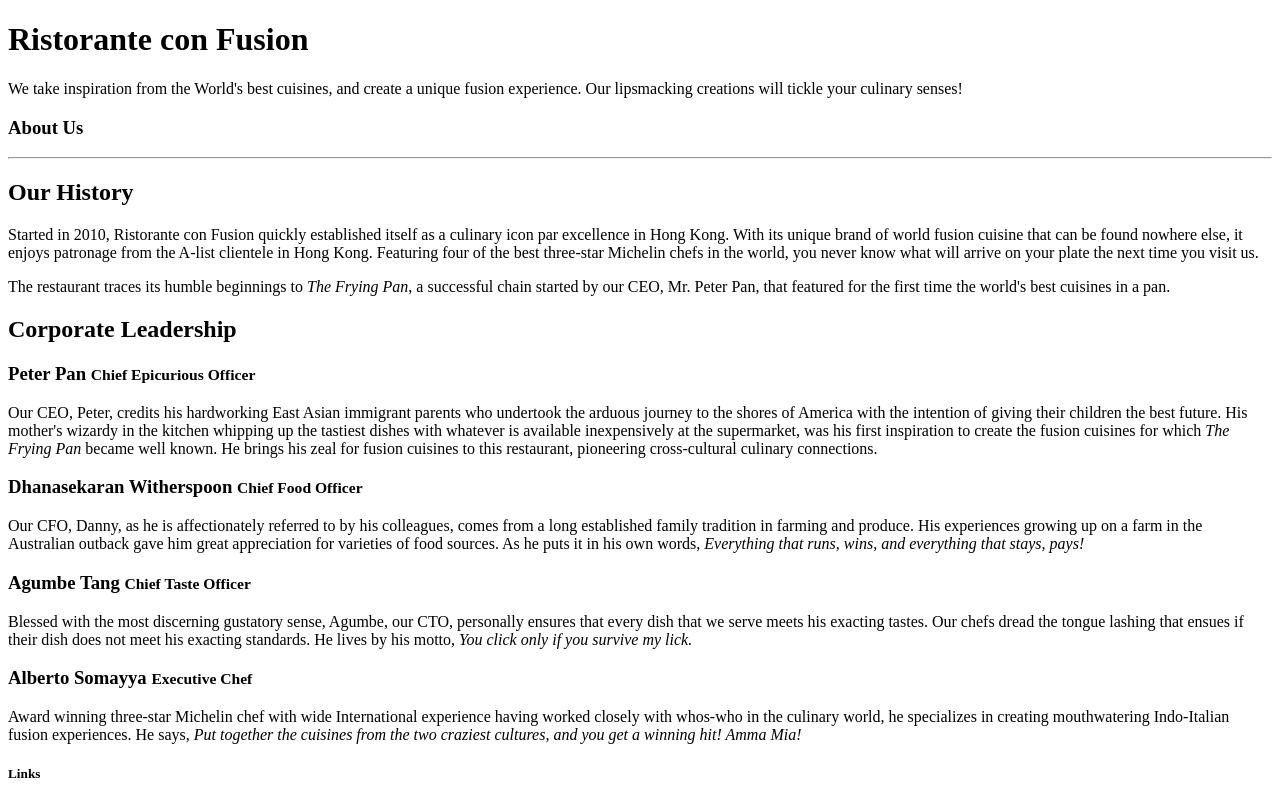
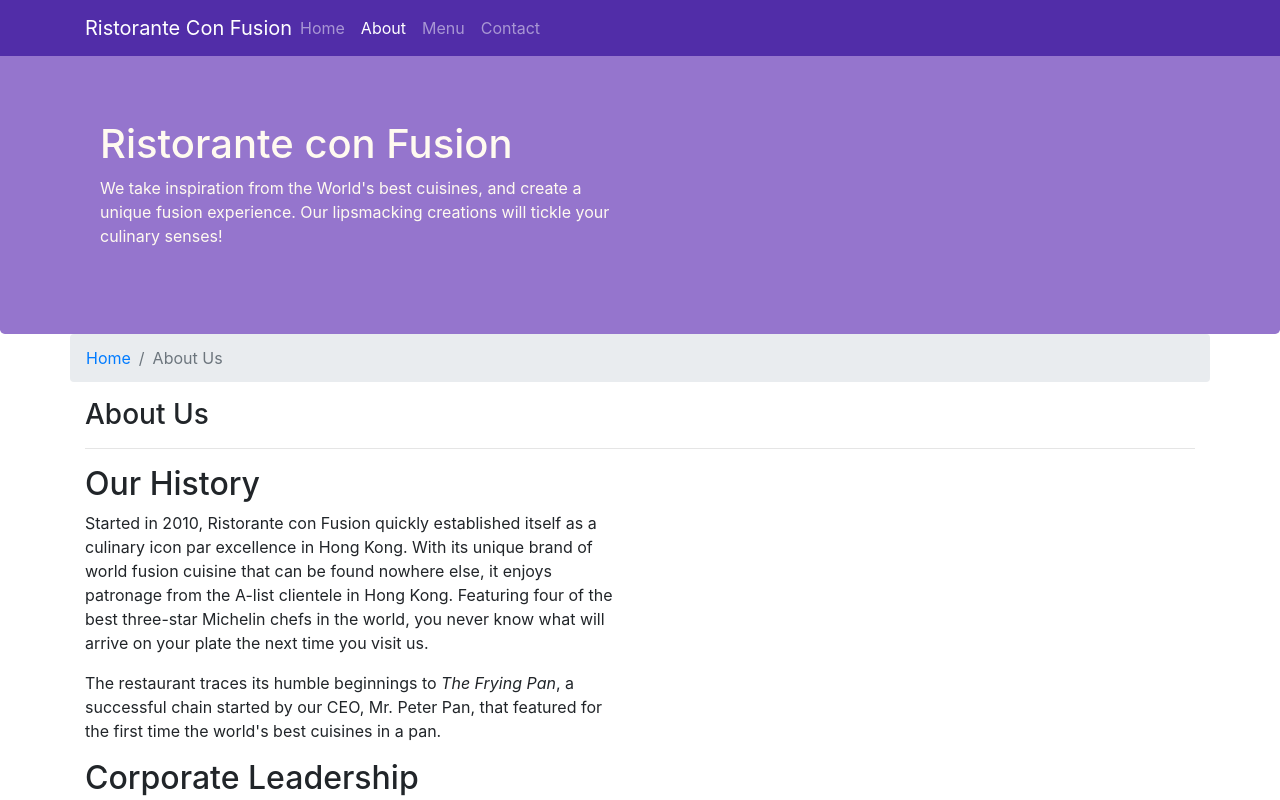
Before and after one commit to AydanKusland/Bootstrap, a website: page aboutus.html in a window 1280 px wide. Shown: the top 800 px of the page. Drawn offline with nearby package versions, Linux system fonts and the light colour scheme.

Commit message:
navbar and bradcrumbs added

```diff
--- a/aboutus.html
+++ b/aboutus.html
@@ -2,12 +2,38 @@
 <html lang="en">
 
 <head>
+    <!-- Required meta tags always come first -->
+    <meta charset="utf-8">
+    <meta name="viewport" content="width=device-width, initial-scale=1, shrink-to-fit=no">
+    <meta http-equiv="x-ua-compatible" content="ie=edge">
 
+    <!-- Bootstrap CSS -->
+    <link rel="stylesheet" href="node_modules/bootstrap/dist/css/bootstrap.min.css">
+    <link rel="stylesheet" href="css/styles.css">
     <title>Ristorante Con Fusion: About Us</title>
 
 </head>
 
 <body>
+
+    <!--HEADER-->
+
+    <nav class="navbar navbar-dark navbar-expand-sm fixed-top">
+        <div class="container">
+            <button class="navbar-toggler" type="button" data-toggle="collapse" data-target="#Navbar">
+                <span class="navbar-toggler-icon"></span>
+            </button>
+            <a class="navbar-brand mr-auto" href="./index.html">Ristorante Con Fusion</a>
+            <div class="collapse navbar-collapse" id="Navbar">
+                <ul class="navbar-nav mr-auto">
+                    <li class="nav-item"><a class="nav-link" href="./index.html">Home</a></li>
+                    <li class="nav-item active"><a class="nav-link" href="#">About</a></li>
+                    <li class="nav-item"><a class="nav-link" href="#">Menu</a></li>
+                    <li class="nav-item"><a class="nav-link" href="#">Contact</a></li>
+                </ul>
+            </div>
+        </div>
+    </nav>
 
     <header class="jumbotron">
         <div class="container">
@@ -22,16 +48,22 @@
         </div>
     </header>
 
-    <div>
-        <div>
-            <div>
+    <!--BODY-->
+
+    <div class="container">
+        <div class="row">
+            <ol class="col-12 breadcrumb">
+                <li class="breadcrumb-item"><a href="./index.html">Home</a></li>
+                <li class="breadcrumb-item active">About Us</li>
+            </ol>
+            <div class="col-12">
                <h3>About Us</h3>
                <hr>
             </div>
         </div>
 
-        <div>
-            <div>
+        <div class="row">
+            <div class="col-12 col-sm-6">
                 <h2>Our History</h2>
                 <p>Started in 2010, Ristorante con Fusion quickly established itself as a culinary icon par excellence in Hong Kong. With its unique brand of world fusion cuisine that can be found nowhere else, it enjoys patronage from the A-list clientele in Hong Kong.  Featuring four of the best three-star Michelin chefs in the world, you never know what will arrive on your plate the next time you visit us.</p>
                 <p>The restaurant traces its humble beginnings to <em>The Frying Pan</em>, a successful chain started by our CEO, Mr. Peter Pan, that featured for the first time the world's best cuisines in a pan.</p>
@@ -41,17 +73,17 @@
         </div>
 
 
-        <div>
-            <div>
+        <div class="row">
+            <div class="col-12">
                 <h2>Corporate Leadership</h2>
                 <h3>Peter Pan <small>Chief Epicurious Officer</small></h3>
-                <p>Our CEO, Peter, credits his hardworking East Asian immigrant parents who undertook the arduous journey to the shores of America with the intention of giving their children the best future. His mother's wizardy in the kitchen whipping up the tastiest dishes with whatever is available inexpensively at the supermarket, was his first inspiration to create the fusion cuisines for which <em>The Frying Pan</em> became well known. He brings his zeal for fusion cuisines to this restaurant, pioneering cross-cultural culinary connections.</p>
+                <p class="d-none d-sm-block">Our CEO, Peter, credits his hardworking East Asian immigrant parents who undertook the arduous journey to the shores of America with the intention of giving their children the best future. His mother's wizardy in the kitchen whipping up the tastiest dishes with whatever is available inexpensively at the supermarket, was his first inspiration to create the fusion cuisines for which <em>The Frying Pan</em> became well known. He brings his zeal for fusion cuisines to this restaurant, pioneering cross-cultural culinary connections.</p>
                 <h3>Dhanasekaran Witherspoon <small>Chief Food Officer</small></h3>
-                <p>Our CFO, Danny, as he is affectionately referred to by his colleagues, comes from a long established family tradition in farming and produce. His experiences growing up on a farm in the Australian outback gave him great appreciation for varieties of food sources. As he puts it in his own words, <em>Everything that runs, wins, and everything that stays, pays!</em></p>
+                <p class="d-none d-sm-block">Our CFO, Danny, as he is affectionately referred to by his colleagues, comes from a long established family tradition in farming and produce. His experiences growing up on a farm in the Australian outback gave him great appreciation for varieties of food sources. As he puts it in his own words, <em>Everything that runs, wins, and everything that stays, pays!</em></p>
                 <h3>Agumbe Tang <small>Chief Taste Officer</small></h3>
-                <p>Blessed with the most discerning gustatory sense, Agumbe, our CTO, personally ensures that every dish that we serve meets his exacting tastes. Our chefs dread the tongue lashing that ensues if their dish does not meet his exacting standards. He lives by his motto, <em>You click only if you survive my lick.</em></p>
+                <p class="d-none d-sm-block">Blessed with the most discerning gustatory sense, Agumbe, our CTO, personally ensures that every dish that we serve meets his exacting tastes. Our chefs dread the tongue lashing that ensues if their dish does not meet his exacting standards. He lives by his motto, <em>You click only if you survive my lick.</em></p>
                 <h3>Alberto Somayya <small>Executive Chef</small></h3>
-                <p>Award winning three-star Michelin chef with wide International experience having worked closely with whos-who in the culinary world, he specializes in creating mouthwatering Indo-Italian fusion experiences. He says, <em>Put together the cuisines from the two craziest cultures, and you get a winning hit! Amma Mia!</em></p>
+                <p class="d-none d-sm-block">Award winning three-star Michelin chef with wide International experience having worked closely with whos-who in the culinary world, he specializes in creating mouthwatering Indo-Italian fusion experiences. He says, <em>Put together the cuisines from the two craziest cultures, and you get a winning hit! Amma Mia!</em></p>
             </div>
        </div>
 
@@ -63,7 +95,7 @@
                 <div class="col-4 offset-1 col-sm-2">
                     <h5>Links</h5>
                     <ul class="list-unstyled">
-                        <li><a href="#">Home</a></li>
+                        <li><a href="./index.html">Home</a></li>
                         <li><a href="#">About</a></li>
                         <li><a href="#">Menu</a></li>
                         <li><a href="#">Contact</a></li>
@@ -99,6 +131,11 @@
         </div>
     </footer>
 
+        <!-- jQuery first, then Popper.js, then Bootstrap JS. -->
+        <script src="node_modules/jquery/dist/jquery.slim.min.js"></script>
+        <script src="node_modules/popper.js/dist/umd/popper.min.js"></script>
+        <script src="node_modules/bootstrap/dist/js/bootstrap.min.js"></script>
+
 </body>
 
 </html>
--- a/css/styles.css
+++ b/css/styles.css
@@ -28,3 +28,12 @@
     margin: 0px;
     color: #0f0f0f;
 }
+
+body {
+    padding: 50px 0px 0px 0px;
+    z-index: 0;
+}
+
+.navbar-dark {
+    background-color: #512DA8;
+}
```
Also changed, not shown: index.html (+17 -2 lines).
